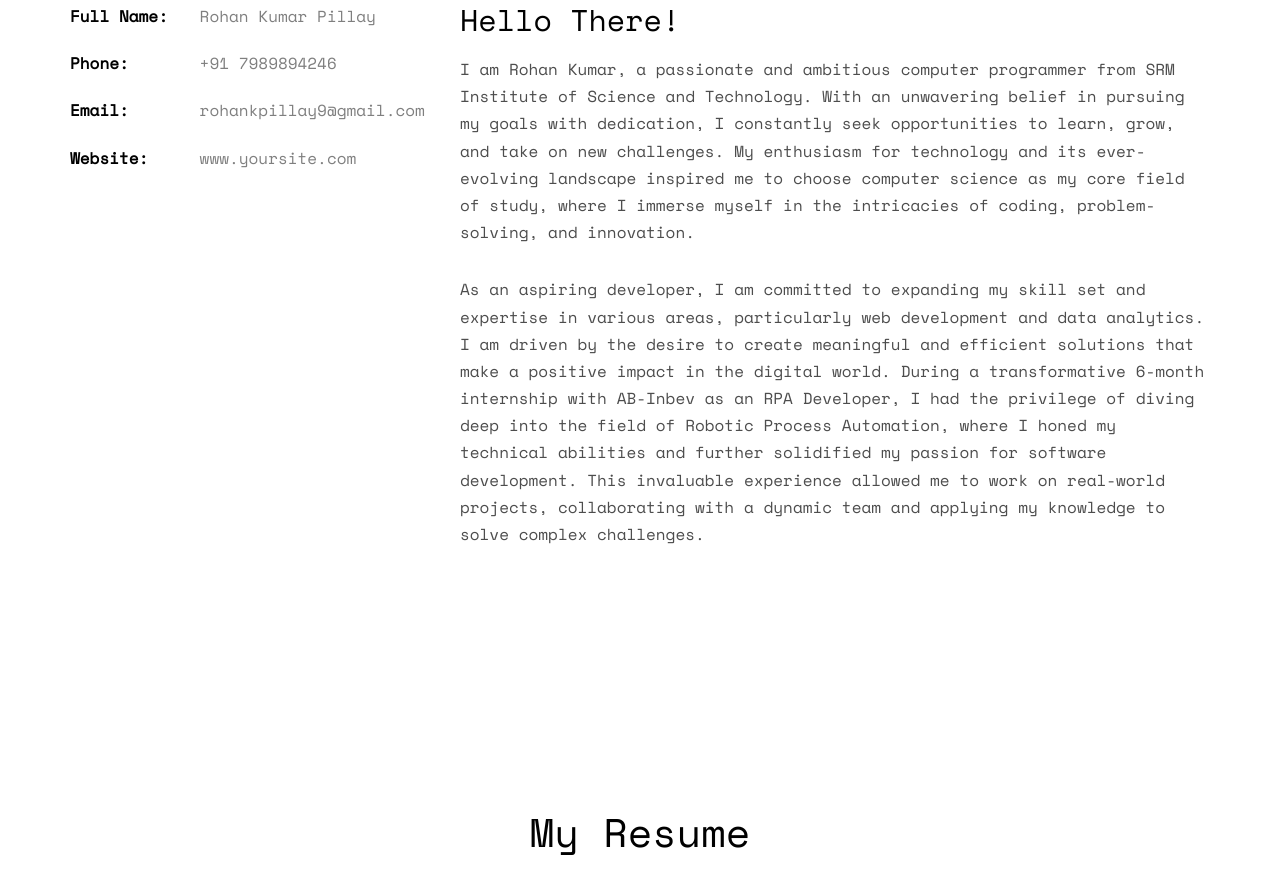
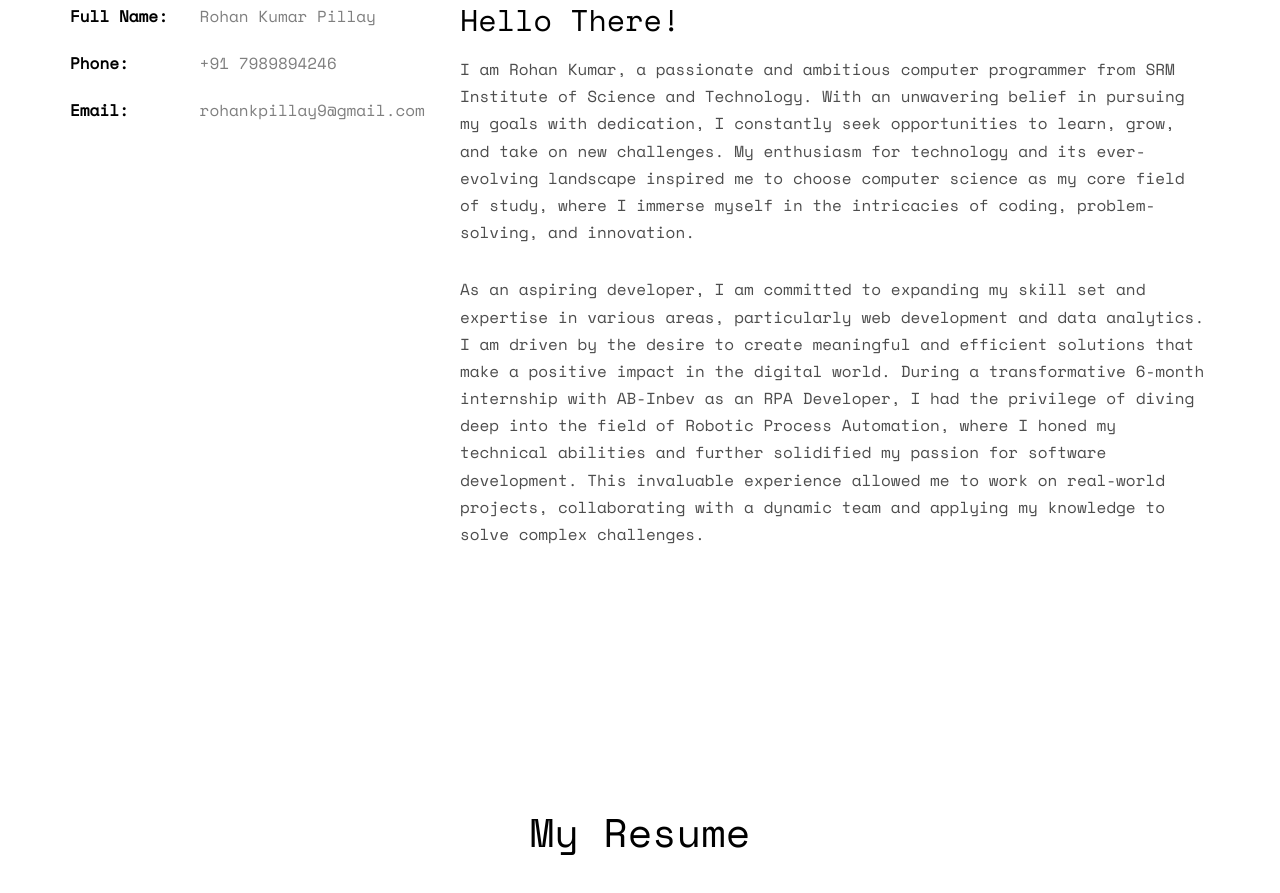
Before and after one commit to rohankumarp/Rohan.io, a plain HTML site: page index.html in a window 1280 px wide. Shown: the part 1069-1962 px from the top of the page. Drawn offline with nearby package versions, Linux system fonts and the light colour scheme; some packages are replaced by stand-ins of ours; no server answers; files whose address does not match are found by name.

Commit message:
Update index.html

```diff
--- a/index.html
+++ b/index.html
@@ -95,7 +95,7 @@
 						<li><span class="first-block">Full Name:</span><span class="second-block">Rohan Kumar Pillay</span></li>
 						<li><span class="first-block">Phone:</span><span class="second-block">+91 7989894246</span></li>
 						<li><span class="first-block">Email:</span><span class="second-block">rohankpillay9@gmail.com</span></li>
-						<li><span class="first-block">Website:</span><span class="second-block">www.yoursite.com</span></li>
+
 					</ul>
 				</div>
 				<div class="col-md-8">
```
